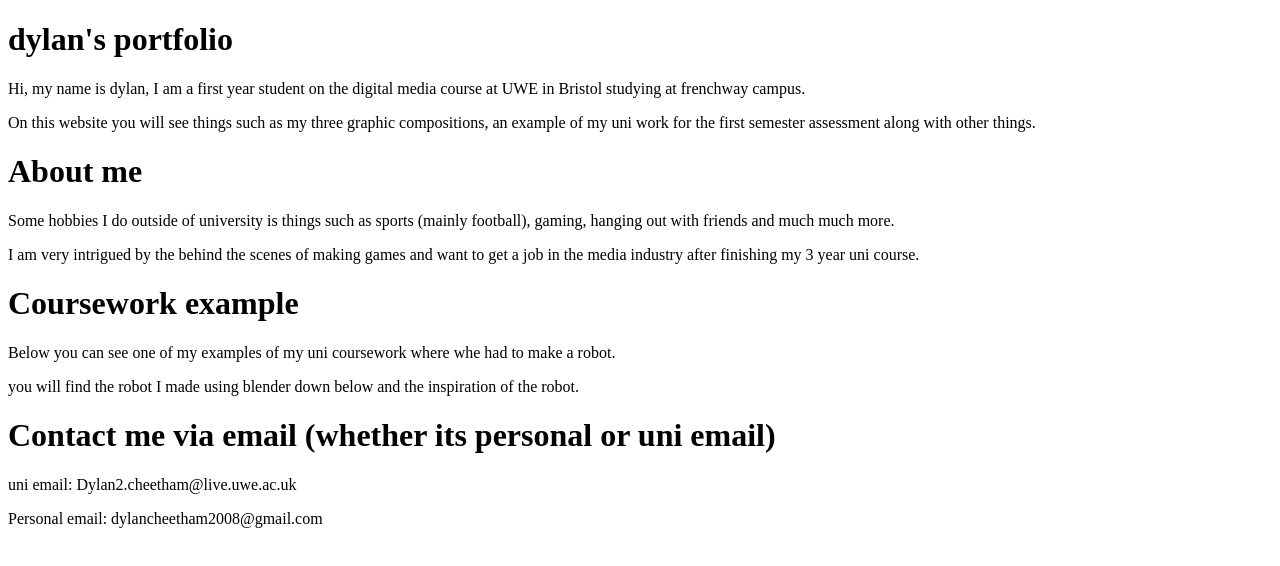
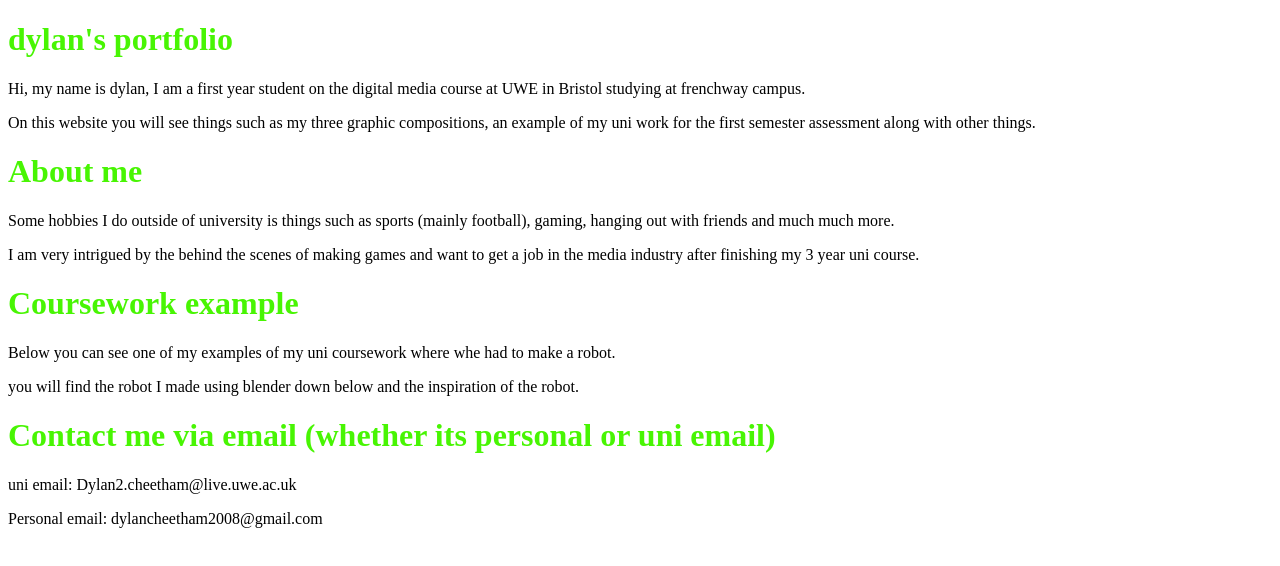
Before and after one commit to Dylan-Cheetham/Website, a plain HTML site: page index.html in a window 1280 px wide. Drawn offline with Linux system fonts and the light colour scheme.

Commit message:
changing " to '
changing the " on the link to '.

```diff
--- a/index.html
+++ b/index.html
@@ -4,7 +4,7 @@
     <meta charset="UTF-8">
     <meta name="viewport" content="width=device-width, initial-scale=1.0">
 
-    <link rel="'stylesheet" href="style.css"/>
+    <link rel='stylesheet' href='style.css'/>
 
     <title>My personal website</title>
 </head>
```
